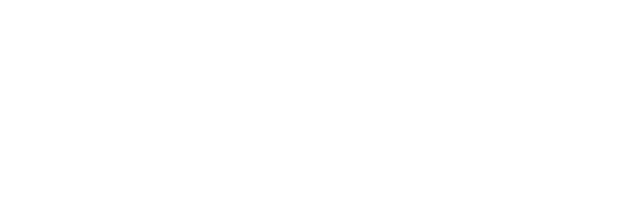
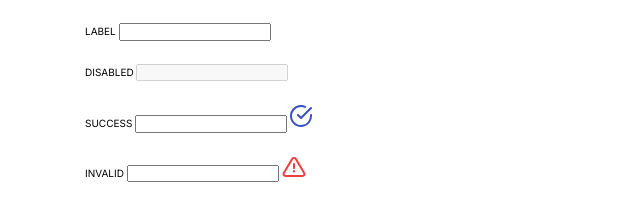
Before and after one commit to js-tasks-ru/htmlcss-20210812_mediaca, a website: page 07-lection5/04-input/index.html in a window 1280 px wide. Shown: the whole page, without its empty margins (0-640 px from the left). Drawn offline with Linux system fonts and the light colour scheme.

Commit message:
add: разметка поля ввода

```diff
--- a/07-lection5/04-input/index.html
+++ b/07-lection5/04-input/index.html
@@ -1,11 +1,46 @@
 <!DOCTYPE html>
-<!-- Страница с полем ввода -->
 <html lang="ru">
 <head>
+    <title>Страница компонента Поле ввода</title>
+    <meta charset="utf-8">
+    <meta name="description" content="Демонстрационная страница компонента Поле ввода">
     <link rel="stylesheet" href="../../assets/css/main.css">
+    <link rel="stylesheet" href="../../components/wrapper/wrapper.css">
     <link rel="stylesheet" href="./input.css">
 </head>
 <body>
-
+<div class="wrapper">
+    <br><br>
+    <div class="input">
+        <label class="input__label" for="field-test">LABEL</label>
+        <input class="input__input" id="field-test">
+    </div>
+    <br><br>
+    <div class="input">
+        <label class="input__label" for="field-disabled">DISABLED</label>
+        <input class="input__input" id="field-disabled" disabled>
+    </div>
+    <br><br>
+    <div class="input">
+        <label class="input__label" for="field-success">SUCCESS</label>
+        <input class="input__input" id="field-success">
+        <svg width="22" height="23" viewBox="0 0 22 23" fill="none" xmlns="http://www.w3.org/2000/svg">
+            <path d="M21 11.08V12C20.9988 14.1564 20.3005 16.2547 19.0093 17.9818C17.7182 19.709 15.9033 20.9725 13.8354 21.5839C11.7674 22.1953 9.55726 22.1219 7.53447 21.3746C5.51168 20.6273 3.78465 19.2461 2.61096 17.4371C1.43727 15.628 0.879791 13.4881 1.02168 11.3363C1.16356 9.18455 1.99721 7.13631 3.39828 5.49706C4.79935 3.85781 6.69279 2.71537 8.79619 2.24013C10.8996 1.7649 13.1003 1.98232 15.07 2.85999"
+                  stroke="#374FC7" stroke-width="2" stroke-linecap="round" stroke-linejoin="round"/>
+            <path d="M21 4L11 14.01L8 11.01" stroke="#374FC7" stroke-width="2" stroke-linecap="round"
+                  stroke-linejoin="round"/>
+        </svg>
+    </div>
+    <br><br>
+    <div class="input">
+        <label class="input__label" for="field-invalid">INVALID</label>
+        <input class="input__input" id="field-invalid">
+        <svg width="24" height="21" viewBox="0 0 24 21" fill="none" xmlns="http://www.w3.org/2000/svg">
+            <path d="M10.29 2.86002L1.82002 17C1.64539 17.3024 1.55299 17.6453 1.55201 17.9945C1.55103 18.3438 1.64151 18.6872 1.81445 18.9905C1.98738 19.2939 2.23675 19.5468 2.53773 19.7239C2.83871 19.901 3.18082 19.9962 3.53002 20H20.47C20.8192 19.9962 21.1613 19.901 21.4623 19.7239C21.7633 19.5468 22.0127 19.2939 22.1856 18.9905C22.3585 18.6872 22.449 18.3438 22.448 17.9945C22.4471 17.6453 22.3547 17.3024 22.18 17L13.71 2.86002C13.5318 2.56613 13.2807 2.32314 12.9812 2.15451C12.6817 1.98587 12.3438 1.89728 12 1.89728C11.6563 1.89728 11.3184 1.98587 11.0188 2.15451C10.7193 2.32314 10.4683 2.56613 10.29 2.86002V2.86002Z" stroke="#F03D3E" stroke-width="2" stroke-linecap="round" stroke-linejoin="round"/>
+            <path d="M12 8V12" stroke="#F03D3E" stroke-width="2" stroke-linecap="round" stroke-linejoin="round"/>
+            <path d="M12 15V15.5" stroke="#F03D3E" stroke-width="2" stroke-linecap="round" stroke-linejoin="round"/>
+        </svg>
+    </div>
+</div>
 </body>
 </html>
```
Lines whose indentation alone changed are shown as unchanged.
